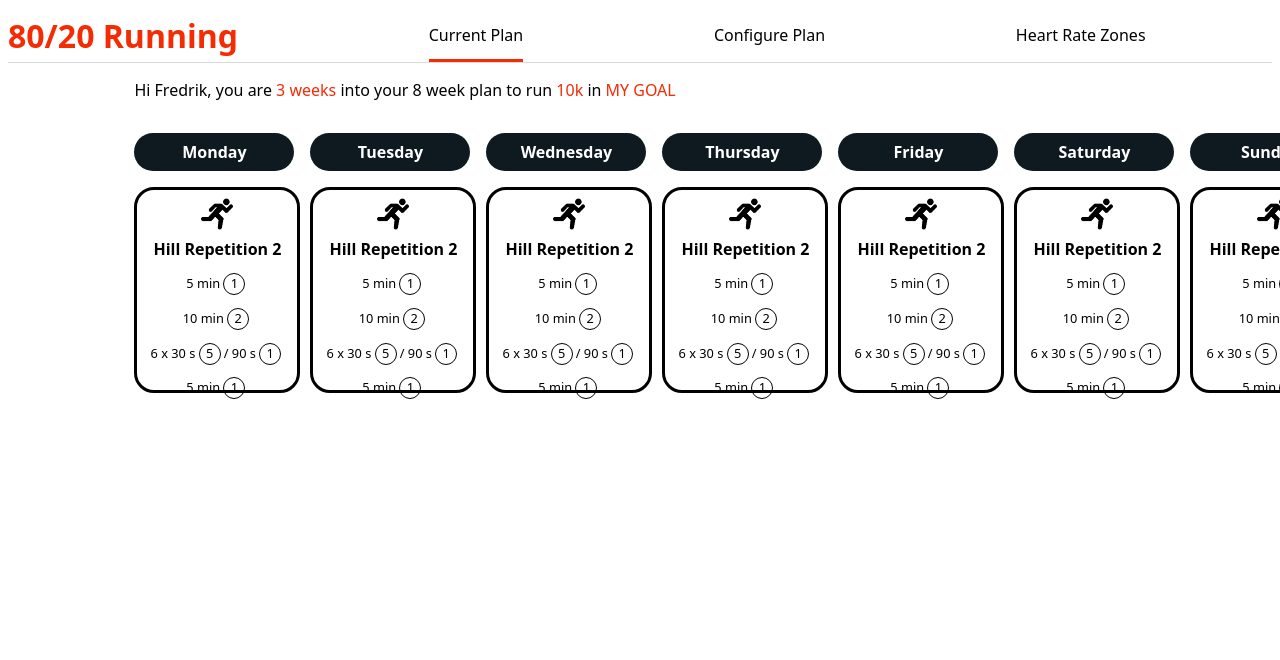
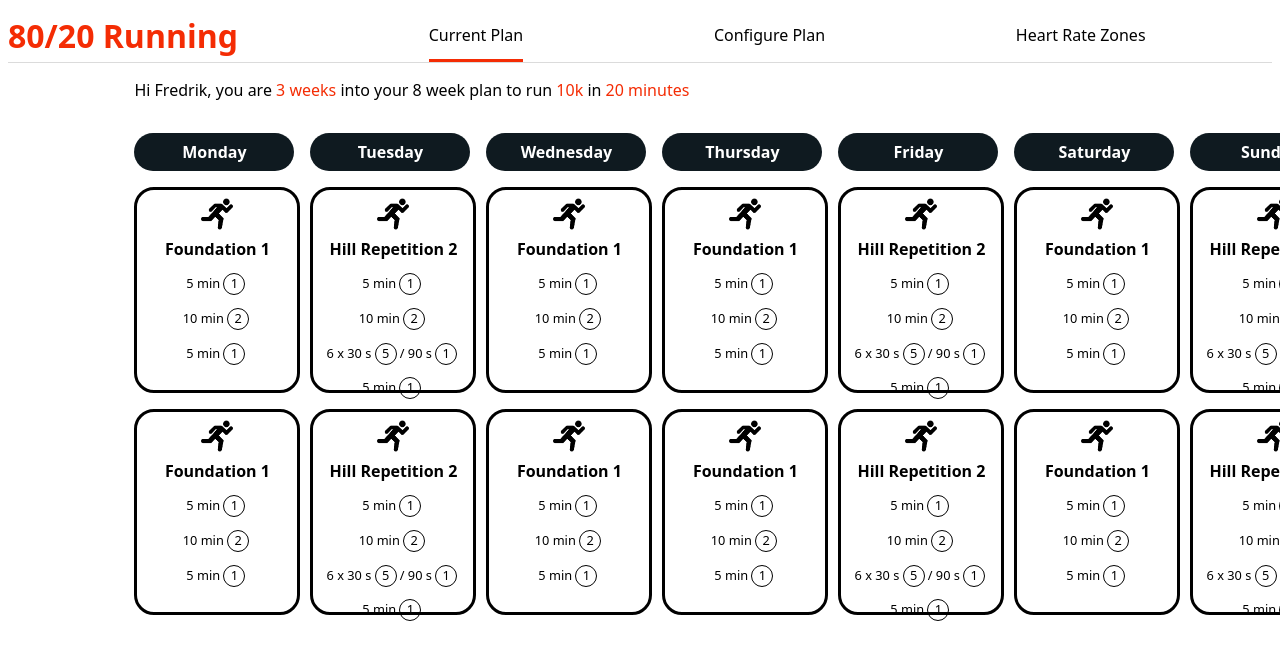
Before and after one commit to mauritz2/eighty-twenty-running, a React (Create React App) app: page / in a window 1280 px wide. Shown: the top 660 px of the page. Built offline with nearby package versions, Linux system fonts and the light colour scheme; no server answers; data requests are answered from the project's data file.

Commit message:
Flask API skeleton

```diff
--- a/db.json
+++ b/db.json
@@ -5,7 +5,7 @@
     "current_week": 3,
     "total_weeks": 8,
     "distance": "10k",
-    "goal": "MY GOAL"
+    "goal": "20 minutes"
   },
   "current-plan": [
     {
@@ -13,7 +13,7 @@
       "workouts": [
         {
           "id": 1,
-          "title": "Hill Repetition 2",
+          "title": "Foundation 1",
           "complete": false
         },
         {
@@ -23,12 +23,12 @@
         },
         {
           "id": 3,
-          "title": "Hill Repetition 2",
+          "title": "Foundation 1",
           "complete": false
         },
         {
           "id": 4,
-          "title": "Hill Repetition 2",
+          "title": "Foundation 1",
           "complete": false
         },
         {
@@ -38,11 +38,46 @@
         },
         {
           "id": 6,
+          "title": "Foundation 1",
+          "complete": false
+        },
+        {
+          "id": 7,
           "title": "Hill Repetition 2",
           "complete": false
         },
         {
-          "id": 7,
+          "id": 8,
+          "title": "Foundation 1",
+          "complete": false
+        },
+        {
+          "id": 9,
+          "title": "Hill Repetition 2",
+          "complete": false
+        },
+        {
+          "id": 10,
+          "title": "Foundation 1",
+          "complete": false
+        },
+        {
+          "id": 11,
+          "title": "Foundation 1",
+          "complete": false
+        },
+        {
+          "id": 12,
+          "title": "Hill Repetition 2",
+          "complete": false
+        },
+        {
+          "id": 13,
+          "title": "Foundation 1",
+          "complete": false
+        },
+        {
+          "id": 14,
           "title": "Hill Repetition 2",
           "complete": false
         }
--- a/package.json
+++ b/package.json
@@ -16,6 +16,7 @@
   },
   "scripts": {
     "start": "set PORT=8080 && react-scripts start",
+    "start-api": "cd api && flask run --no-debugger",
     "build": "react-scripts build",
     "test": "react-scripts test",
     "eject": "react-scripts eject"
@@ -37,5 +38,6 @@
       "last 1 firefox version",
       "last 1 safari version"
     ]
-  }
+  },
+  "proxy": "http://127.0.0.1:5000/"
 }
--- a/src/App.js
+++ b/src/App.js
@@ -46,7 +46,13 @@ function App() {
     .then((response) => response.json())
     .then((detailedWorkouts) => {
       setDetailedWorkouts(detailedWorkouts);
-    })
+    });
+
+    fetch("/time").then(res => res.json()).then(data => {
+      console.log("Time below");
+      console.log(data.time);
+    });
+
   }, []);
 
   const toggleCompletion = async(id) => {
@@ -70,7 +76,7 @@ function App() {
     setWorkoutInstructions(data);
    }
 
-  // TODO - refactor this
+  // TODO - refactor this so we don't have to call this as a func
   setWelcomeMsgState();
 
 const onPlanSelect = async (planName, goal) => {
@@ -98,7 +104,9 @@ const onPlanSelect = async (planName, goal) => {
       console.log(goal_data);
 
       goal_data["goal"] = goal
+      // Add updates here for distance, weeks elapsed etc.
 
+      // goal_put_res is never used - is it needed?
       const goal_put_res = await fetch("http://localhost:3000/user-plan-info/", {
         method:"PUT",
         headers: {
@@ -106,6 +114,7 @@ const onPlanSelect = async (planName, goal) => {
         },
         body: JSON.stringify(goal_data)
         })
+
     }
 
   return (
--- a/src/components/Plan.js
+++ b/src/components/Plan.js
@@ -13,13 +13,14 @@ const Plan = ({trainingPlan, onPlanClick}) => {
     }
 
     useEffect(() => {
+        console.log("This should print once");
         fetch("http://localhost:3000/workout-plans/" + trainingPlan.id)
         .then((res) => res.json())
         .then((data) => {
             setWorkoutDetails(data);
             // TODO - we have a useEffect without a [] at the end here - might be causing loops
         })
-    });
+    }, []);
 
     return(
         <>
--- a/src/components/Workout.js
+++ b/src/components/Workout.js
@@ -16,7 +16,7 @@ const Workout = ({workout, onToggle}) => {
 
                 word = word.replace("Zone", "")
                 const zone_num = word.at(0);
-                // This catches the ")" that sometimes appears as Zone {n})
+                // This catches the ")" that sometimes appears as: "Zone {n})""
                 const remaining = word.slice(1,);
 
                 single_instruction.push(<><span className="heartrate-zone">{zone_num}</span></>)
```
Also changed, not shown: api/requirements.txt (added), 2 other files (tests, documents, lock files or other folders).
